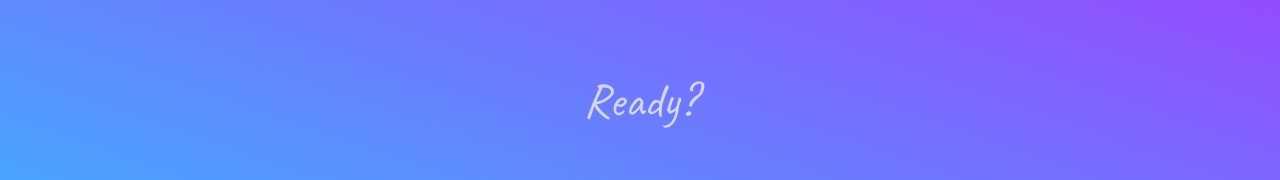
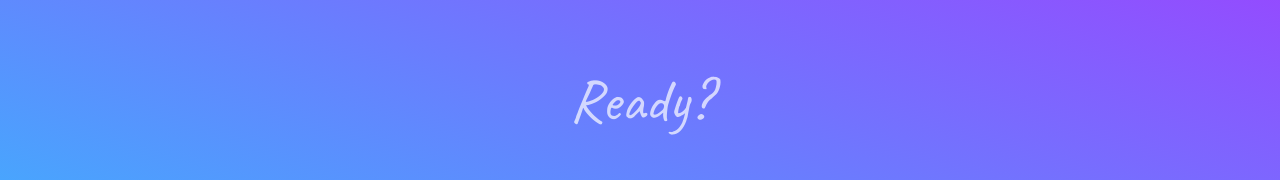
Before and after one commit to h4ck4life/makan-mana, a Next.js app: page / in a window 1280 px wide. Shown: the part 302-482 px from the top of the page. Built offline with nearby package versions, Linux system fonts and the light colour scheme.

Commit message:
re-randomize if same as previous

```diff
--- a/pages/_document.tsx
+++ b/pages/_document.tsx
@@ -15,7 +15,7 @@ export default function Document() {
           rel="stylesheet"
         />
       </Head>
-      <body className="text-white text-5xl">
+      <body className="text-white text-6xl">
         <Main />
         <NextScript />
       </body>
--- a/pages/index.tsx
+++ b/pages/index.tsx
@@ -18,6 +18,11 @@ export default function Home() {
     if (isLoading) return;
     setIsLoading(true);
     const random = Math.floor(Math.random() * restaurants.length);
+    // if random if the same as the previous one, re-randomize
+    if (restaurants[random].name === randomRestaurant) {
+      randomize();
+      return;
+    }
     setTimeout(() => {
       setRandomRestaurant(restaurants[random].name);
       setIsLoading(false);
@@ -45,7 +50,7 @@ export default function Home() {
         onClick={randomize}
       >
         <div className="flex flex-col h-screen items-center justify-center">
-          <div className="restaurant opacity-70 transition-opacity mb-3">
+          <div className="restaurant opacity-70 text-center transition-opacity mb-3">
             {isLoading ? (
               <PropagateLoader
                 color="#fff"
```
